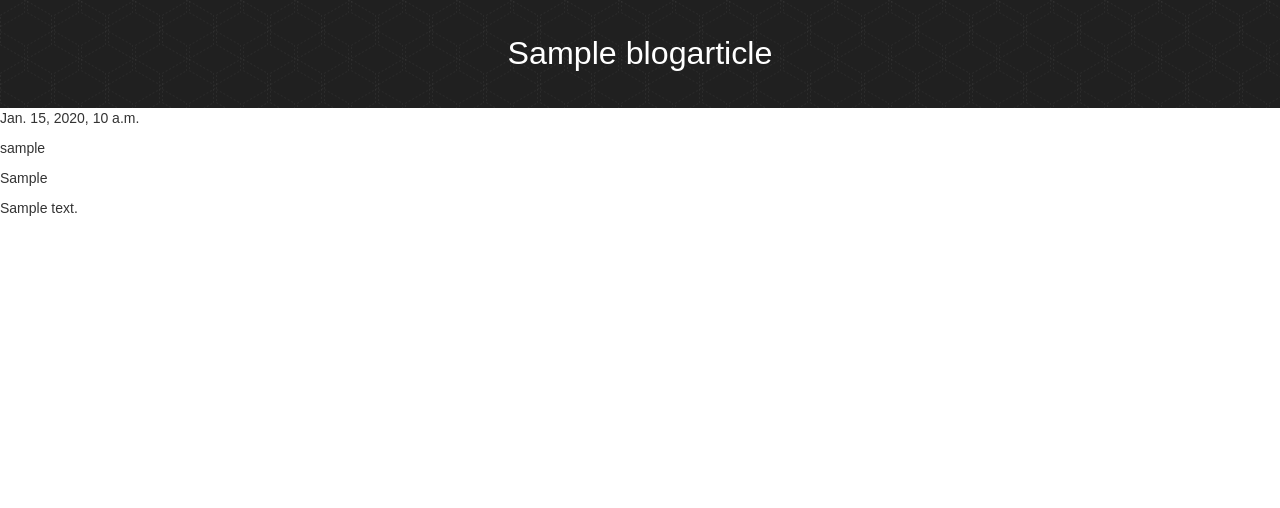
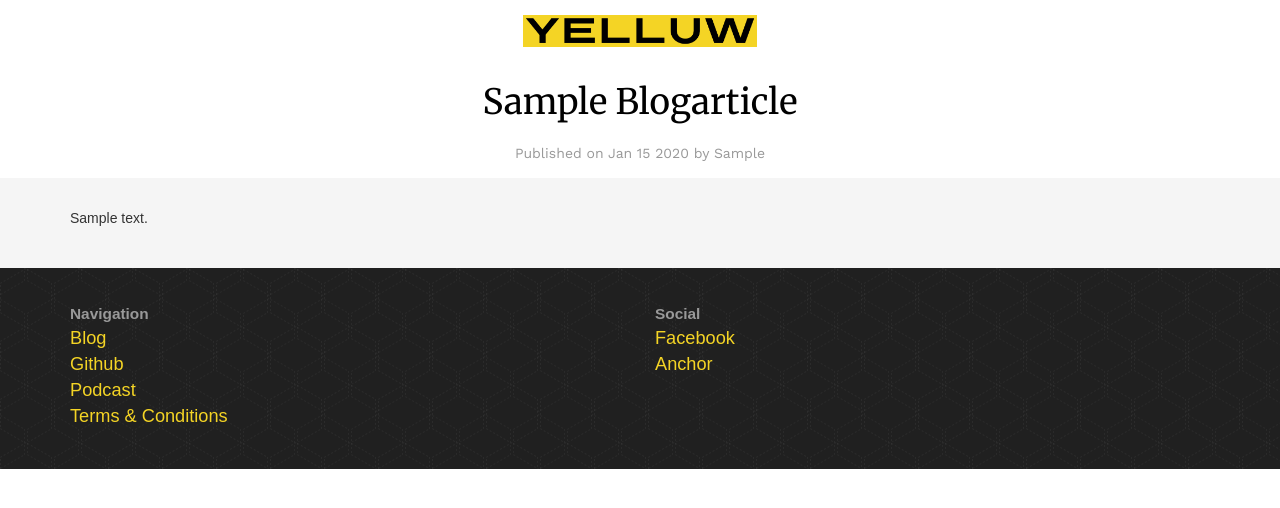
Before and after one commit to yelluw/amy, a Django app: a page that uses cms/templates/article.html in a window 1280 px wide. Shown: the top 508 px of the page. Run offline with Django 3.2, Linux system fonts and the light colour scheme; tables that the repository leaves empty hold one stand-in row (values such as "Sample post"); some libraries are stand-ins or nearby versions; some web fonts are replaced.

Commit message:
Addec content layout for blog articles. Changed order of columns in admin for BlogArticle.

```diff
--- a/cms/admin.py
+++ b/cms/admin.py
@@ -9,7 +9,7 @@ class WorkInquiryContactAdmin(admin.ModelAdmin):
 
 class BlogArticleAdmin(admin.ModelAdmin):
     date_hierarchy = 'created'
-    list_display = ("published", "featured", "title", "author", "slug", "created")
+    list_display = ("title", "published", "featured", "author", "slug", "created")
     prepopulated_fields = {"slug": ("title",)}
 
 
--- a/cms/static/css/main.css
+++ b/cms/static/css/main.css
@@ -9,6 +9,8 @@
 @import url('https://fonts.googleapis.com/css?family=Droid+Sans');
 
 @import url('https://fonts.googleapis.com/css?family=Work+Sans');
+
+ @import url('https://fonts.googleapis.com/css?family=Merriweather');
 
 /****** Override Bootparts styles ******/
 
@@ -37,6 +39,11 @@
 
 .two-column-footer a {
     color: #f4d425;
+}
+
+.one-column-content {
+    background: #fff;
+    padding-top: 15px;
 }
 /****** Template custom styles ******/
 
@@ -129,6 +136,59 @@ body {
     font-size: .6em;
 }
 
+/* Blog Styles */
+
+/* Navigation */
+
+.homepage {
+    text-align: center;
+}
+
+
+/* Branding */
+
+.blog-logo {
+    padding-top: 15px;
+    width: 20%;
+    height: 20%;
+}
+
+
+/* Article Styles */
+.article-header {
+    padding-top: 20px;
+    padding-bottom: 5px;
+    background: #fff;
+}
+
+.article-headline {
+
+    color: #000;
+    text-align: center;
+    font-size: 2.5em;
+    font-family: 'Merriweather', serif;
+}
+
+.article-meta {
+    padding-top: 1px;
+    padding-bottom: 5px;
+    background: #fff;
+}
+
+.article-meta .metadata {
+    text-align: center;
+    color: #999;
+    font-family: 'Work Sans', serif;
+
+}
+
+.article-content {
+    padding-top: 30px;
+    text-align: justify;
+    background: #f5f5f5;
+}
+
+
 /****** Media Queries ******/
 
 /* Small devices (tablets, up to 768px) */
@@ -188,4 +248,22 @@ body {
     .prospect-contact-form {
         font-size: .8em;
     }
+
+    /* Blog Styles */
+
+    /* Branding */
+
+    .blog-logo {
+        padding-top: 10px;
+        padding-left: 20px;
+        width: 50%;
+        height: 50%;
+    }
+
+    /* Article Styles */
+    .article-content {
+        padding-left: 5px;
+        padding-right: 5px;
+        font-size: 1.2em;
+    }
 }
--- a/cms/templates/article.html
+++ b/cms/templates/article.html
@@ -1,49 +1,27 @@
+{% extends "content-layout.html" %}
 {% load static %}
+{% block content %}
 
-<!DOCTYPE html>
-<html lang="en"><head>
-<meta http-equiv="content-type" content="text/html; charset=UTF-8">
-    <meta charset="utf-8">
-    <meta http-equiv="X-UA-Compatible" content="IE=edge">
-    <meta name="viewport" content="width=device-width, initial-scale=1">
-    <!-- The above 3 meta tags *must* come first in the head; any other head content must come *after* these tags -->
-    <meta name="description" content="">
-    <meta name="author" content="Yelluw">
-    <link rel="icon" href="">
+    <div class="blog-navigation">
+        <div class="container">
+            <div class="row">
+            <p class="homepage">
+                <a href="{% url "featured_articles" %}">
+                    <img src="{% static "img/yelluw-logo.png" %}" class="blog-logo">
+                </a>
+            </p>
+            </div>
+        </div>
+    </div>
 
-    <title>Yelluw - Get the most out of your business.</title>
+    <div class="center-aligned-headline article-header">
 
-    <!-- Bootstrap core CSS -->
-    <link href="{% static "css/bootstrap.css" %}" rel="stylesheet">
-
-    <!-- IE10 viewport hack for Surface/desktop Windows 8 bug -->
-    <link href="{% static "css/ie10-viewport-bug-workaround.css" %}" rel="stylesheet">
-
-    <!-- Bootparts CSS -->
-    <link href="{% static "css/bootparts.css" %}" rel="stylesheet">
-
-    <!-- Custom styles for this template -->
-    <link href="{% static "css/main.css" %}" rel="stylesheet">
-
-    <!-- Just for debugging purposes. Don't actually copy these 2 lines! -->
-    <!--[if lt IE 9]><script src="../../assets/js/ie8-responsive-file-warning.js"></script><![endif]-->
-    <script src="{% static "js/ie-emulation-modes-warning.js" %}"></script>
-
-    <!-- HTML5 shim and Respond.js for IE8 support of HTML5 elements and media queries -->
-    <!--[if lt IE 9]>
-      <script src="https://oss.maxcdn.com/html5shiv/3.7.3/html5shiv.min.js"></script>
-      <script src="https://oss.maxcdn.com/respond/1.4.2/respond.min.js"></script>
-    <![endif]-->
-  </head>
-  <body>
-
-    <div class="center-aligned-headline">
             <div class="container">
                     <div class="row">
 
-                    <div class="headline">
+                        <div class="article-headline">
 
-                        <p>{{ article.title }}</p>
+                            <p>{{ article.title|title }}</p>
 
                         <!-- end headline -->
                         </div>
@@ -55,22 +33,44 @@
         <!-- end center-aligned-headline -->
     </div>
 
-    <p>{{ article.created }}</p>
-    <p>{{ article.author }} </p>
-    <p>{{ article.category }}</p>
+    <!-- article meta  -->
+    <div class="center-aligned-headline article-meta">
 
+            <div class="container">
+                    <div class="row">
 
-    <p>{{ article.content }}</p>
+                        <div class="metadata">
 
+                            <p class="">Published on {{ article.created|date:"M d Y" }} by {{ article.author|title }} </p>
 
+                        <!-- end headline -->
+                        </div>
 
+                    <!-- end row -->
+                    </div>
+            <!-- end container -->
+            </div>
+        <!-- end center-aligned-headline -->
+    </div>
 
-    <!-- Bootstrap core JavaScript
-    ================================================== -->
-    <!-- Placed at the end of the document so the pages load faster -->
-    <script src="{% static "js/jquery.js" %}"></script>
-    <script>window.jQuery || document.write('<script src="../../assets/js/vendor/jquery.min.js"><\/script>')</script>
-    <script src="{% static "js/bootstrap.js" %}"></script>
-    <!-- IE10 viewport hack for Surface/desktop Windows 8 bug -->
-    <script src="{% static "js/ie10-viewport-bug-workaround.js" %}"></script>
-  </body></html>
+        <div class="one-column-content article-content">
+
+        <div class="container">
+
+          <div class="row">
+
+            <div class="col-lg-12 col-md-12 col-sm-12 col-xs-12">
+
+              {{article.content|safe}}
+
+            </div>
+
+          <!-- end row -->
+          </div>
+
+      <!-- end container-->
+      </div>
+
+    <!-- end one-column-content -->
+</div>
+{% endblock content %}
--- /dev/null
+++ b/cms/templates/content-layout.html
@@ -0,0 +1,88 @@
+{% load static %}
+
+<!DOCTYPE html>
+<html lang="en"><head>
+<meta http-equiv="content-type" content="text/html; charset=UTF-8">
+    <meta charset="utf-8">
+    <meta http-equiv="X-UA-Compatible" content="IE=edge">
+    <meta name="viewport" content="width=device-width, initial-scale=1">
+    <!-- The above 3 meta tags *must* come first in the head; any other head content must come *after* these tags -->
+    <meta name="description" content="">
+    <meta name="author" content="Yelluw">
+    <link rel="icon" href="">
+
+    <title>Yelluw - Get the most out of your business.</title>
+
+    <!-- Bootstrap core CSS -->
+    <link href="{% static "css/bootstrap.css" %}" rel="stylesheet">
+
+    <!-- IE10 viewport hack for Surface/desktop Windows 8 bug -->
+    <link href="{% static "css/ie10-viewport-bug-workaround.css" %}" rel="stylesheet">
+
+    <!-- Bootparts CSS -->
+    <link href="{% static "css/bootparts.css" %}" rel="stylesheet">
+
+    <!-- Custom styles for this template -->
+    <link href="{% static "css/main.css" %}" rel="stylesheet">
+
+    <!-- Just for debugging purposes. Don't actually copy these 2 lines! -->
+    <!--[if lt IE 9]><script src="../../assets/js/ie8-responsive-file-warning.js"></script><![endif]-->
+    <script src="{% static "js/ie-emulation-modes-warning.js" %}"></script>
+
+    <!-- HTML5 shim and Respond.js for IE8 support of HTML5 elements and media queries -->
+    <!--[if lt IE 9]>
+      <script src="https://oss.maxcdn.com/html5shiv/3.7.3/html5shiv.min.js"></script>
+      <script src="https://oss.maxcdn.com/respond/1.4.2/respond.min.js"></script>
+    <![endif]-->
+  </head>
+  <body>
+
+    {% block content %}{% endblock %}
+
+    <div class="two-column-footer">
+
+        <div class="container">
+
+          <div class="row">
+
+            <!-- left column -->
+            <div class="col-lg-6 col-md-6 col-sm-6 left-column">
+              <ul class="list-unstyled">
+                <li class="list-title">Navigation</li>
+                <li><a href="{% url "index" %}">Blog</a></li>
+                <li><a href="https://github.com/yelluw">Github</a></li>
+                <li><a href="{% url "index" %}">Podcast</a></li>
+                <li><a href="{% url "index" %}">Terms & Conditions</a></li>
+              </ul>
+            <!-- end left column -->
+            </div>
+
+            <!-- right column -->
+            <div class="col-lg-6 col-md-6 col-sm-6 right-column">
+              <ul class="list-unstyled">
+                <li class="list-title">Social</li>
+                <li><a href="https://www.facebook.com/Yelluw-309813039405490/">Facebook</a></li>
+                <li><a href="https://anchor.fm/yelluw">Anchor</a></li>
+
+              </ul>
+            <!-- end right column -->
+            </div>
+
+          <!-- end row -->
+          </div>
+
+      <!-- end container-->
+      </div>
+
+    <!-- end two-column-footer -->
+    </div>
+
+    <!-- Bootstrap core JavaScript
+    ================================================== -->
+    <!-- Placed at the end of the document so the pages load faster -->
+    <script src="{% static "js/jquery.js" %}"></script>
+    <script>window.jQuery || document.write('<script src="../../assets/js/vendor/jquery.min.js"><\/script>')</script>
+    <script src="{% static "js/bootstrap.js" %}"></script>
+    <!-- IE10 viewport hack for Surface/desktop Windows 8 bug -->
+    <script src="{% static "js/ie10-viewport-bug-workaround.js" %}"></script>
+  </body></html>
```
Lines whose indentation alone changed are shown as unchanged.
